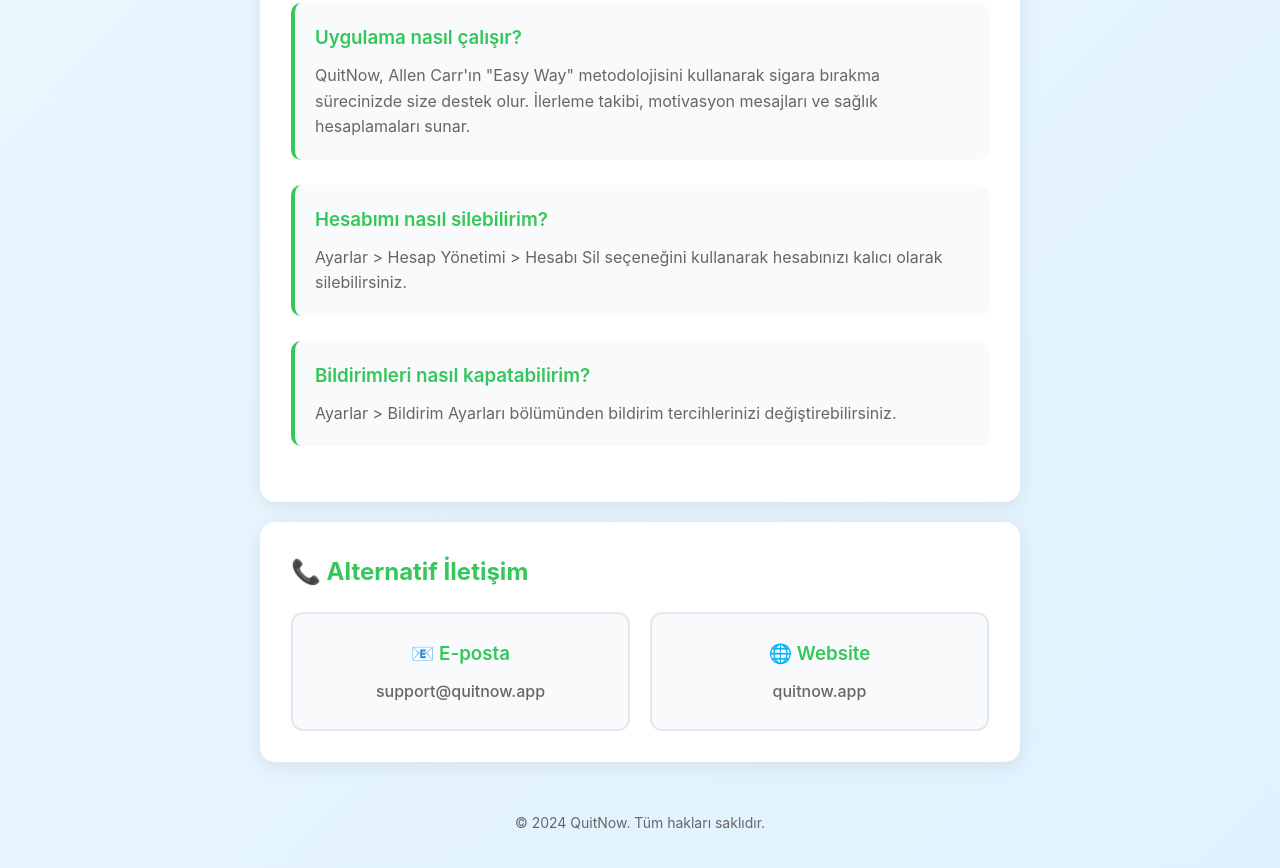
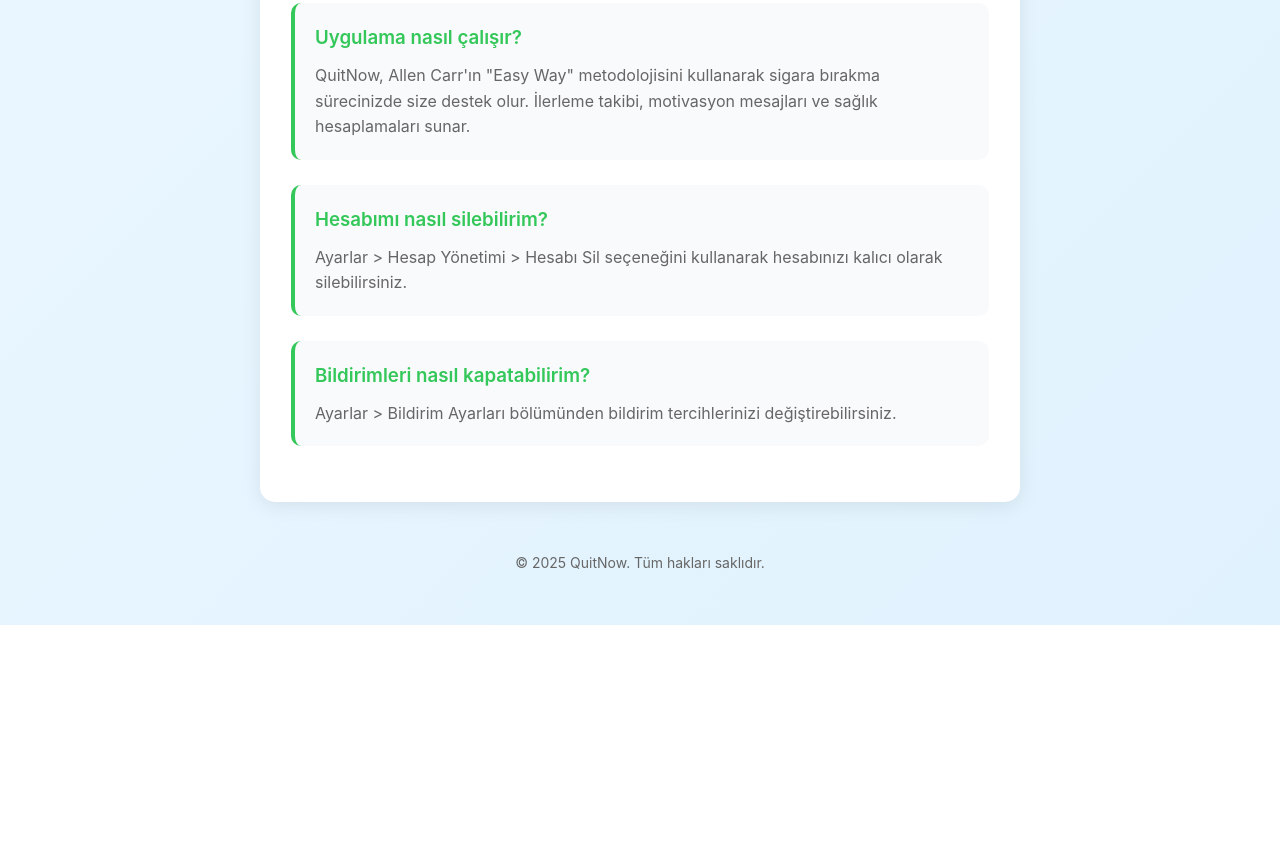
Before and after one commit to hamzakayici/quitnow-support, a plain HTML site: page index.html in a window 1280 px wide. Shown: the part 1428-2296 px from the top of the page. After the commit the page ends 2053 px from the top, so only its background shows below. Drawn offline with Linux system fonts and the light colour scheme.

Commit message:
Update index.html

```diff
--- a/index.html
+++ b/index.html
@@ -77,22 +77,10 @@
             </div>
         </div>
 
-        <div class="section">
-            <h2>📞 Alternatif İletişim</h2>
-            <div class="contact-info">
-                <div class="contact-item">
-                    <h3>📧 E-posta</h3>
-                    <p>support@quitnow.app</p>
-                </div>
-                <div class="contact-item">
-                    <h3>🌐 Website</h3>
-                    <p>quitnow.app</p>
-                </div>
-            </div>
-        </div>
+
 
         <div class="footer">
-            <p>&copy; 2024 QuitNow. Tüm hakları saklıdır.</p>
+            <p>&copy; 2025 QuitNow. Tüm hakları saklıdır.</p>
         </div>
     </div>
 </body>
```
